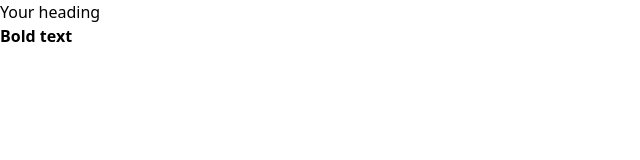
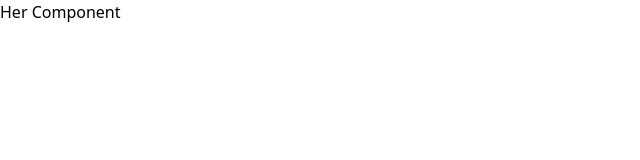
Before and after one commit to LuseBiswas/Portfolio, a Next.js app in the folder my-app/: page / in a window 1280 px wide. Shown: the top 160 px of the page, without its empty margins (0-640 px from the left). Built offline with nearby package versions, Linux system fonts and the light colour scheme.

Commit message:
Inital stage is done

```diff
--- /dev/null
+++ b/my-app/app/components/Hero.jsx
@@ -0,0 +1,7 @@
+export default function Hero() {
+  return (
+    <div>
+      <h2 className="font-dm-sans">Her Component</h2>
+    </div>
+  );
+}
--- a/my-app/app/page.jsx
+++ b/my-app/app/page.jsx
@@ -1,11 +1,11 @@
 import Image from "next/image";
+import Hero from "./components/Hero";
 
 export default function Home() {
   return (
     <>
     <div>
-    <h1 className="font-dm-sans">Your heading</h1>
-<p className="font-dm-sans font-bold">Bold text</p>
+    <Hero />
     </div>
     </>
   );
```
Also changed, not shown: my-app/public/images/hero.png (added).
